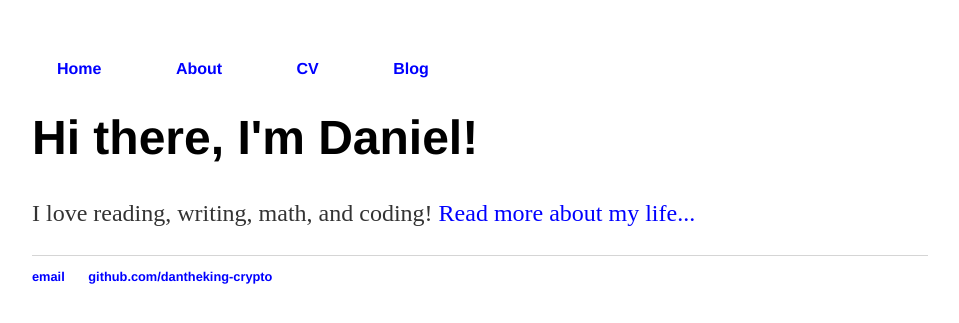
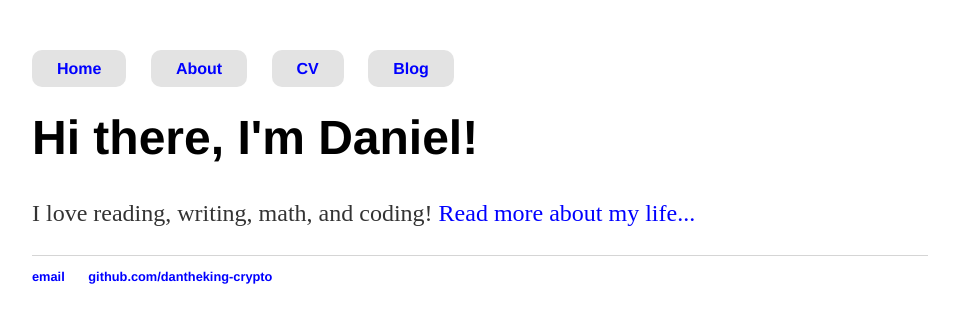
Before and after one commit to danielzsh/devo1ution.github.io, a Jekyll site: the page built from index.html, in a window 1280 px wide. Shown: the top 323 px of the page, without its empty margins (160-1119 px from the left). Built offline with Jekyll 4.4.1, drawn with Linux system fonts in a browser that asks for light colours.

Commit message:
Update main.css

```diff
--- a/css/main.css
+++ b/css/main.css
@@ -23,10 +23,13 @@ nav ul li a {
   padding: 10px 25px;
   text-align: center;
   border-radius: 10px;
+  transition: width 2s, height 2s, transform 2s, padding 2s, background-color 2s;
+  background-color: #e3e3e3;
 }
 nav ul li a:hover {
     text-decoration: none;
     background-color: #c4c1c0;
+   	padding: 10px 40px;
 }
 nav ul li a:visited {
     text-decoration: none;
```
